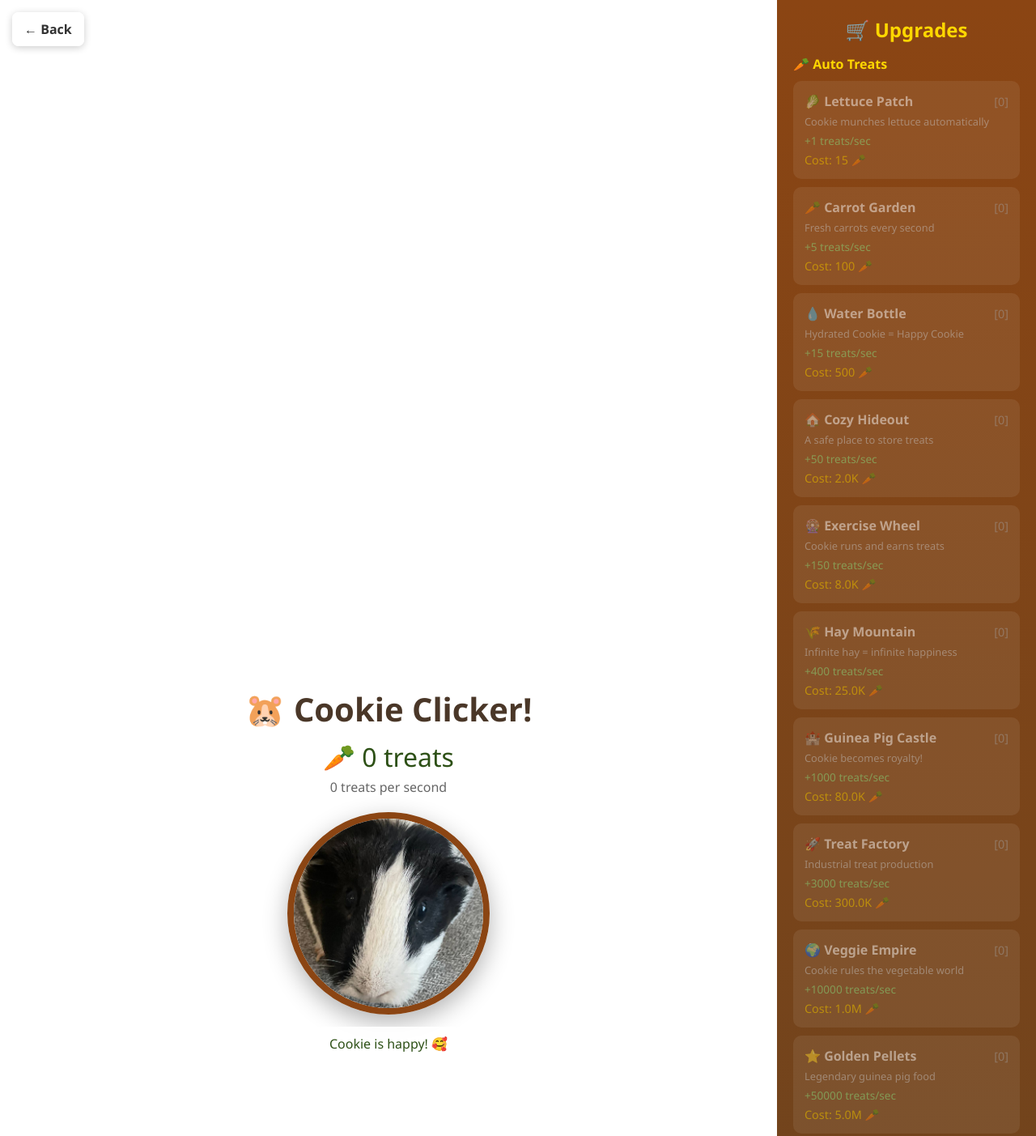
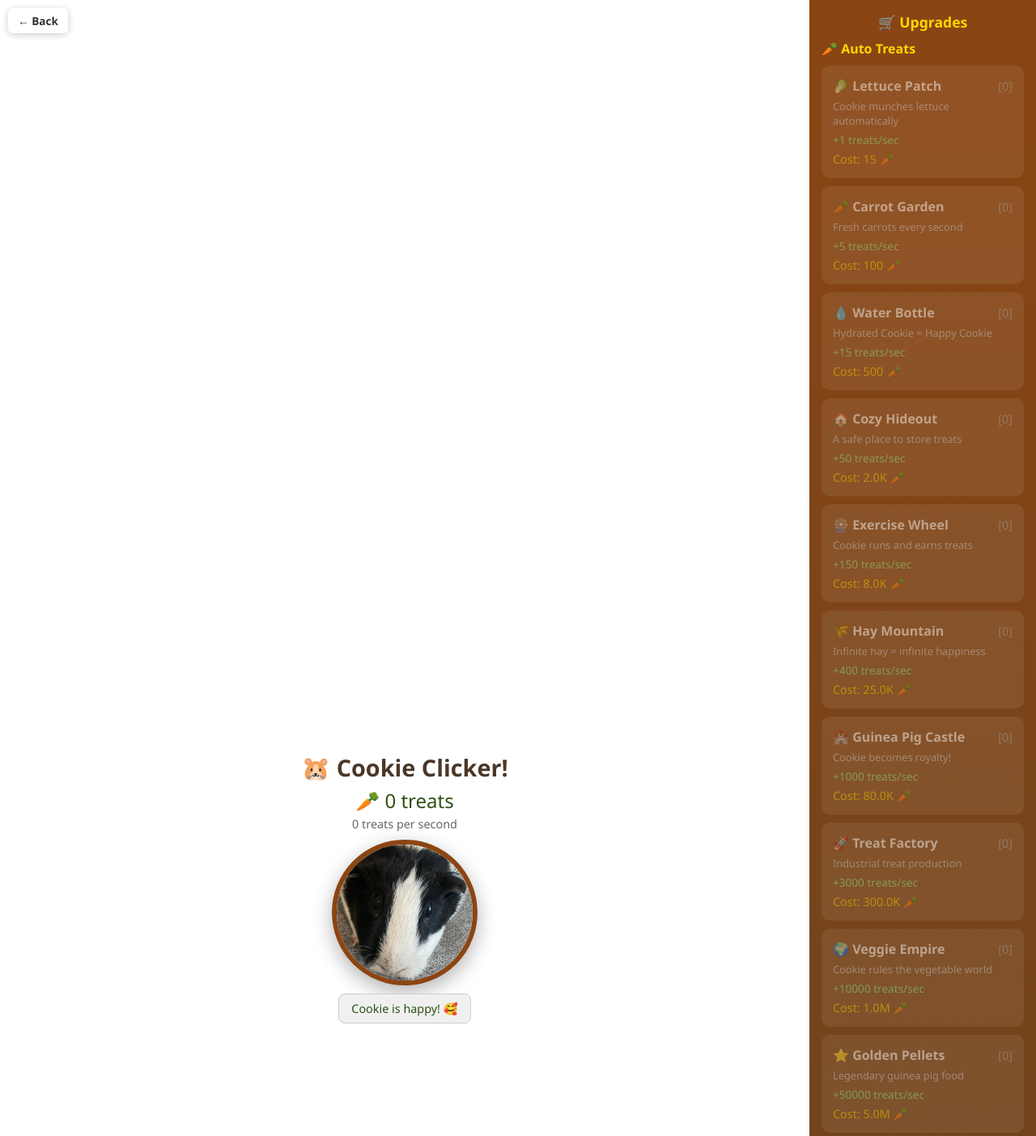
Before and after one commit to Sebastian-B-22/Anthonys-games, a plain HTML site: page cookie-clicker/index.html in a window 1280 px wide. Shown: the top 1403 px of the page at 81% size. Drawn offline with Linux system fonts and the light colour scheme.

Commit message:
Cookie Clicker: compact layout so Cookie is visible without scrolling

```diff
--- a/cookie-clicker/index.html
+++ b/cookie-clicker/index.html
@@ -15,16 +15,17 @@
         }
         .back-btn {
             position: fixed;
-            top: 15px;
-            left: 15px;
+            top: 10px;
+            left: 10px;
             background: rgba(255,255,255,0.9);
             color: #333;
-            padding: 10px 15px;
+            padding: 6px 12px;
             text-decoration: none;
-            border-radius: 8px;
+            border-radius: 6px;
             z-index: 100;
             font-weight: bold;
-            box-shadow: 0 2px 10px rgba(0,0,0,0.2);
+            font-size: 0.85rem;
+            box-shadow: 0 2px 8px rgba(0,0,0,0.2);
         }
 
         /* Main Area */
@@ -34,36 +35,38 @@
             flex-direction: column;
             align-items: center;
             justify-content: center;
-            padding: 20px;
+            padding: 10px;
+            padding-top: 50px;
         }
 
         h1 {
-            font-size: 2.5rem;
+            font-size: 1.8rem;
             color: #4a3728;
             text-shadow: 2px 2px 0 #fff;
-            margin-bottom: 10px;
+            margin-bottom: 5px;
         }
 
         .treat-count {
-            font-size: 2rem;
+            font-size: 1.5rem;
             color: #2d5016;
-            margin-bottom: 5px;
+            margin-bottom: 3px;
         }
         .per-second {
             color: #666;
-            margin-bottom: 20px;
+            margin-bottom: 10px;
+            font-size: 0.9rem;
         }
 
         /* Cookie the Guinea Pig */
         .guinea-pig {
-            width: 250px;
-            height: 250px;
+            width: 180px;
+            height: 180px;
             border-radius: 50%;
             cursor: pointer;
             transition: transform 0.1s;
             object-fit: cover;
-            border: 8px solid #8B4513;
-            box-shadow: 0 10px 30px rgba(0,0,0,0.3);
+            border: 6px solid #8B4513;
+            box-shadow: 0 8px 25px rgba(0,0,0,0.3);
         }
         .guinea-pig:hover {
             transform: scale(1.05);
@@ -151,16 +154,17 @@
 
         /* Shop */
         .shop {
-            width: 320px;
+            width: 280px;
             background: linear-gradient(180deg, #8B4513, #654321);
-            padding: 20px;
+            padding: 15px;
             overflow-y: auto;
             color: white;
         }
         .shop h2 {
             text-align: center;
-            margin-bottom: 15px;
+            margin-bottom: 10px;
             color: #ffd700;
+            font-size: 1.1rem;
         }
 
         .upgrade {
@@ -249,11 +253,12 @@
 
         /* Cookie's Status */
         .cookie-status {
-            margin-top: 15px;
-            padding: 10px 20px;
-            background: rgba(255,255,255,0.9);
-            border-radius: 10px;
-            font-size: 1rem;
+            margin-top: 10px;
+            padding: 8px 15px;
+            background: rgba(240,240,240,0.95);
+            border-radius: 8px;
+            font-size: 0.9rem;
+            border: 1px solid #ccc;
         }
         .cookie-status.happy { color: #2d5016; }
         .cookie-status.scared { color: #cc0000; animation: shake 0.3s infinite; }
```
